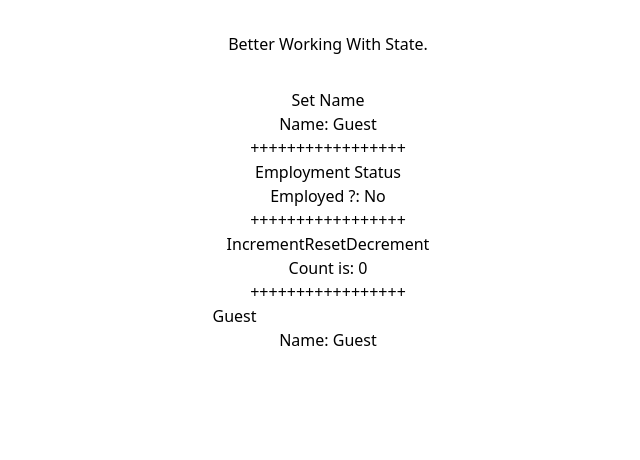
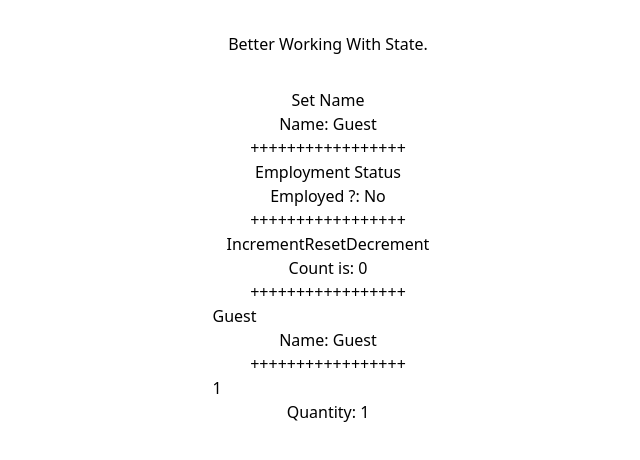
Before and after one commit to kenyansa/cookie-banner-js, a React (Vite) app in the folder my-project/: page / in a window 1280 px wide. Shown: the top 460 px of the page, without its empty margins (312-952 px from the left). Built offline with nearby package versions, Linux system fonts and the light colour scheme.

Commit message:
work with stateful inputs

```diff
--- a/my-project/src/App.jsx
+++ b/my-project/src/App.jsx
@@ -4,7 +4,8 @@ import './App.css'
 function App() {
   const [name, setName] = useState("Guest")
   const [count, setCount] = useState(0)
-  const [isEmployed, setIsEmployed] = useState(false);
+  const [isEmployed, setIsEmployed] = useState(false)
+  const [quantity, setQuantity] = useState(1)
 
   const updateName = () =>{
     setName("Kenyansa")
@@ -25,6 +26,10 @@ function App() {
 
   function handleNameChange (event){
     setName(event.target.value)
+  }
+
+  function handleQuantityChange(event){
+    setQuantity(event.target.value);
   }
   return (
     <>
@@ -57,7 +62,10 @@ function App() {
         <p className="font-serif font-bold mb-2">Count is: {count} <br/> +++++++++++++++++</p>
 
         <input value={name} onChange={handleNameChange}/>
-        <p>Name: {name}</p>
+        <p>Name: {name} <br/> +++++++++++++++++</p>
+
+        <input value={quantity} type='number' onChange={handleQuantityChange} />
+        <p>Quantity: {quantity}</p>
       </div>
     </>
   )
```
